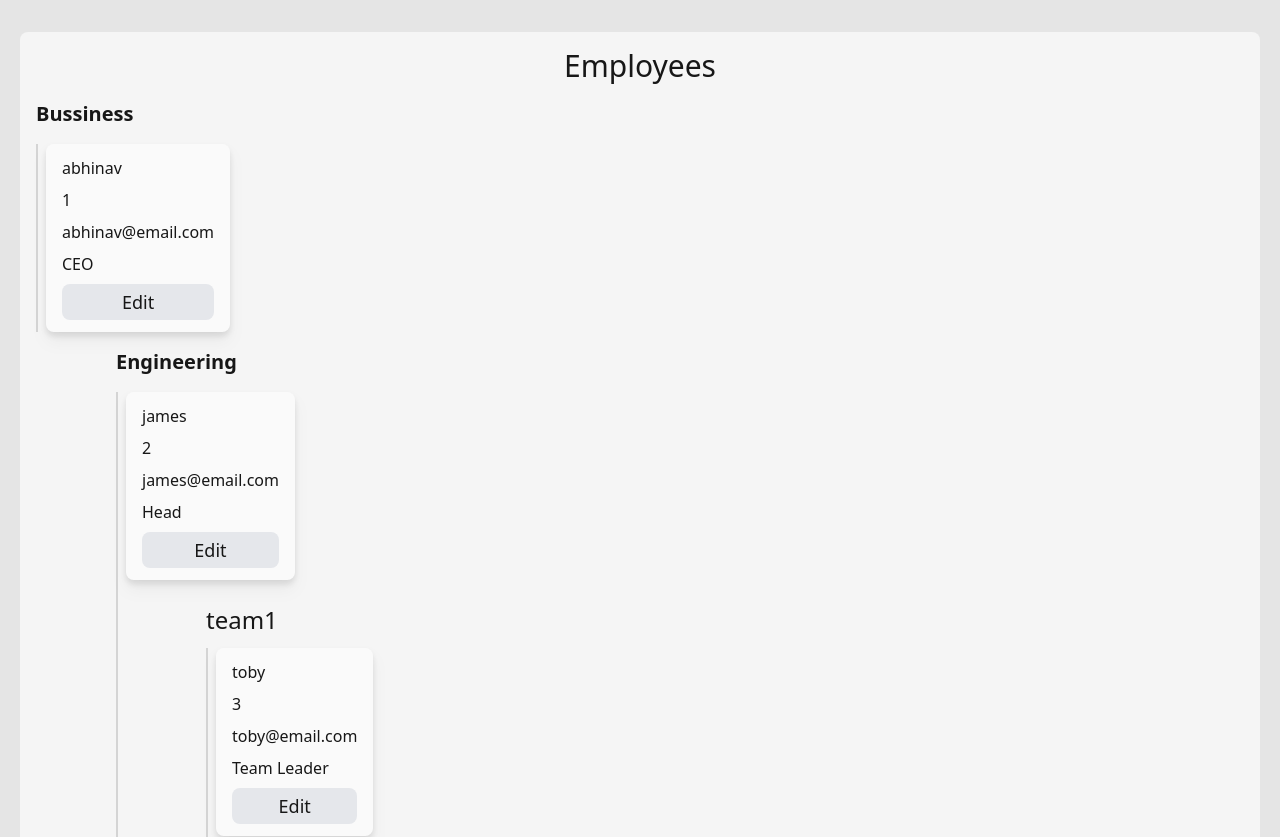
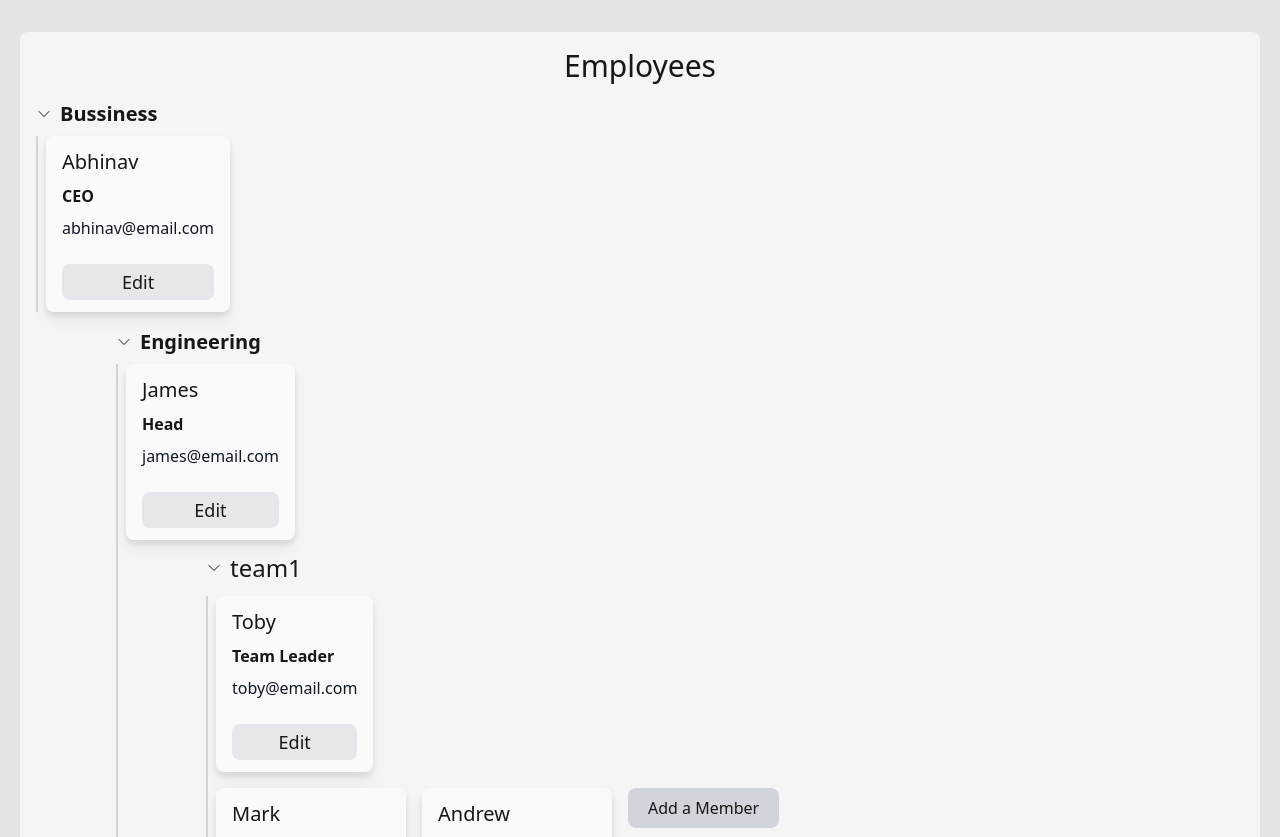
Before and after one commit to sehgxl/commutatus_assignment, a React (Vite) app: page / in a window 1280 px wide. Shown: the top 837 px of the page. Built offline with nearby package versions, Linux system fonts and the light colour scheme.

Commit message:
Add dropdown and hover states on buttons

```diff
--- a/src/Components/Division.jsx
+++ b/src/Components/Division.jsx
@@ -1,21 +1,38 @@
+import { useState } from "react"
 import Employee from "./Employee"
 import Team from "./Team"
+import { ChevronRightIcon, ChevronDownIcon } from "@heroicons/react/24/outline"
 /* eslint-disable react/prop-types */
 const Division = ({ head, teams, division_name }) => {
+  const [Child, setChild] = useState(true)
   return (
-    <>
-      {" "}
-      <h1
+    <section>
+      <div
         className={`${
           head.position === "CEO" ? null : "ml-20"
-        } text-xl font-bold`}
+        } flex flex-row gap-2  `}
       >
-        {division_name}
-      </h1>
+        <button
+          className=""
+          onClick={() => {
+            setChild((old) => !old)
+          }}
+        >
+          {Child ? (
+            <ChevronDownIcon className="h-4 w-4" />
+          ) : (
+            <ChevronRightIcon className="h-4 w-4" />
+          )}
+        </button>
+
+        <h1 className={` text-xl font-bold`}>{division_name}</h1>
+      </div>
+
+      {Child ? (
         <section
           className={`${
             head.position === "CEO" ? null : "ml-20"
-        } border-l-2 border-neutral-300 pl-2`}
+          } mt-2 border-l-2 border-neutral-300 pl-2`}
         >
           <div>
             <Employee
@@ -45,7 +62,8 @@ const Division = ({ head, teams, division_name }) => {
             )
           })}
         </section>
-    </>
+      ) : null}
+    </section>
   )
 }
 
--- a/src/Components/Employee.jsx
+++ b/src/Components/Employee.jsx
@@ -5,24 +5,28 @@ import { DataContext } from "../utils/datacontext"
 import { useState } from "react"
 import Sidepanel from "./Sidepanel"
 const Employee = ({ emp_data }) => {
-  const { name, position, emp_id, email } = emp_data
+  const { name, position, email } = emp_data
   const [open, setOpen] = useState(false)
 
   const setData = useContext(DataContext)
   return (
     <>
       <Sidepanel open={open} setOpen={setOpen} emp_data={emp_data} />
-      <section className="relative flex w-max flex-col gap-2 rounded-lg bg-neutral-50 px-4 py-3 drop-shadow-lg">
-        <h1>{name}</h1>
-        <p>{emp_id}</p>
-        <p>{email}</p>
-        <p>{position}</p>
+      <section className="relative flex w-max flex-col gap-6 rounded-lg bg-neutral-50 px-4 py-3 drop-shadow-lg transition duration-150 ease-out hover:scale-105">
+        <div className="flex flex-col gap-2">
+          <h1 className="text-xl">
+            {name.charAt(0).toUpperCase() + name.slice(1)}
+          </h1>
+          <p className="font-semibold">{position}</p>
+          <p className="text-gray-900">{email}</p>
+        </div>
+
         {position === "Team Member" ? (
           <>
             <TeamChangeBtn emp_data={emp_data} />
 
             <button
-              className="rounded-lg bg-gray-200 px-3 py-1 text-lg"
+              className=" transiton rounded-lg bg-gray-200 px-3 py-1 text-lg duration-150 ease-out hover:bg-red-300 "
               onClick={() => {
                 del_team_member(emp_data, setData)
               }}
@@ -35,7 +39,7 @@ const Employee = ({ emp_data }) => {
           onClick={() => {
             setOpen(true)
           }}
-          className="rounded-lg bg-gray-200 px-3 py-1 text-lg"
+          className=" transiton rounded-lg bg-gray-200 px-3 py-1 text-lg duration-150 ease-out hover:bg-purple-300"
         >
           Edit
         </button>
--- a/src/Components/Team.jsx
+++ b/src/Components/Team.jsx
@@ -1,8 +1,11 @@
 import { useState } from "react"
 import Sidepanel from "../Components/Sidepanel"
 import Employee from "./Employee"
+import { ChevronRightIcon, ChevronDownIcon } from "@heroicons/react/24/outline"
 const Team = ({ team_name, lead, members, division_name }) => {
   const [open, setOpen] = useState(false)
+  const [Child, setChild] = useState(true)
+
   return (
     <section className="ml-20">
       <Sidepanel
@@ -13,10 +16,23 @@ const Team = ({ team_name, lead, members, division_name }) => {
       />
 
       <div className=" flex w-max flex-col">
-        <div className="mb-3 mt-6 flex flex-col items-start justify-between gap-3">
+        <div className="flex flex-row gap-2 py-3">
+          <button
+            className=""
+            onClick={() => {
+              setChild((old) => !old)
+            }}
+          >
+            {Child ? (
+              <ChevronDownIcon className="h-4 w-4" />
+            ) : (
+              <ChevronRightIcon className="h-4 w-4" />
+            )}
+          </button>
           <h1 className="text-2xl">{team_name}</h1>
         </div>
 
+        {Child ? (
           <div className="border-l-2 border-neutral-300 pl-2">
             <Employee
               emp_data={{
@@ -52,12 +68,13 @@ const Team = ({ team_name, lead, members, division_name }) => {
                 onClick={() => {
                   setOpen(true)
                 }}
-              className="h-max self-start rounded-lg bg-neutral-300 px-5 py-2 hover:bg-neutral-400 hover:text-neutral-50"
+                className="transiton h-max self-start rounded-lg bg-gray-300 px-5 py-2 duration-150 ease-out hover:scale-105 hover:bg-blue-300"
               >
                 Add a Member
               </button>
             </section>
           </div>
+        ) : null}
       </div>
     </section>
   )
--- a/src/Components/TeamChangBtn.jsx
+++ b/src/Components/TeamChangBtn.jsx
@@ -14,14 +14,14 @@ const TeamChangBtn = ({ emp_data }) => {
         setOptions(division["teams"])
       }
     }
-  }, [])
+  }, [division_name])
   return (
     <>
       <select
         onChange={(e) => {
           change_team(emp_data, e.target.value, setData)
         }}
-        className="rounded-lg px-3 py-1 text-base"
+        className="transiton rounded-lg px-3 py-1 text-lg duration-150 ease-out hover:bg-blue-300"
         name=""
         id=""
       >
```
Lines whose indentation alone changed are shown as unchanged.
